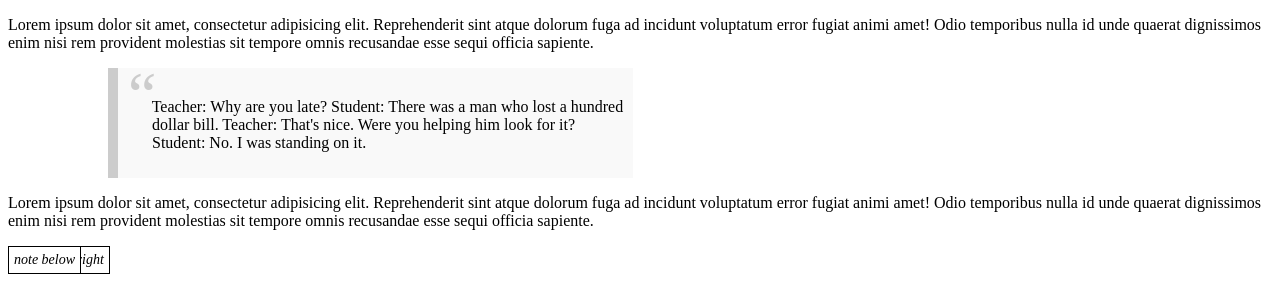
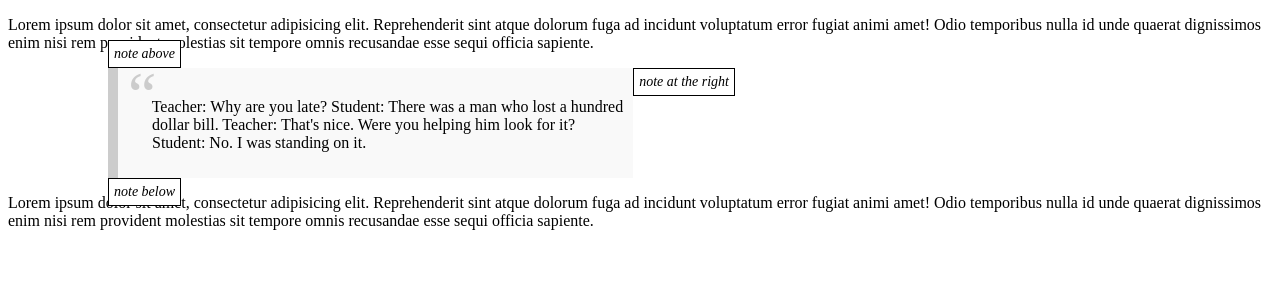
Before and after one commit to AnnaKulib/studying-in-NIX, a plain HTML site: page task4/index.html in a window 1280 px wide. Drawn offline with Linux system fonts and the light colour scheme.

Commit message:
added task4

```diff
--- a/task4/index.html
+++ b/task4/index.html
@@ -2,6 +2,7 @@
 <html>
   <head>
     <meta charset="utf-8" />
+    <script defer src="index.js"></script>
     <link rel="stylesheet" href="style.css" />
   </head>
 
@@ -25,41 +26,5 @@
       Odio temporibus nulla id unde quaerat dignissimos enim nisi rem provident
       molestias sit tempore omnis recusandae esse sequi officia sapiente.
     </p>
-
-    <script>
-      /**
-* Позиціонує елемент elem щодо елемента anchor відповідно до
-значення position.
-*
-* @param {Node} anchor елемент, біля якого позиціонується інший
-елемент
-* @param {string} position одне з: top/right/bottom
-* @param {Node} elem елемент, який позиціонується
-*
-* Обидва елементи elem і anchor повинні бути присутніми у
-документі
-*/ function positionAt(anchor, position, elem) {
-        // ... ваш код ...
-      }
-
-      /**
-       * Показує нотатку із заданим вмістом на заданій позиції
-       * Щодо елемента anchor. */
-      function showNote(anchor, position, html) {
-        let note = document.createElement("div");
-        note.className = "note";
-        note.innerHTML = html;
-        document.body.append(note);
-
-        positionAt(anchor, position, note);
-      }
-
-      // test it
-      let blockquote = document.querySelector("blockquote");
-
-      showNote(blockquote, "top", "note above");
-      showNote(blockquote, "right", "note at the right");
-      showNote(blockquote, "bottom", "note below");
-    </script>
   </body>
 </html>
--- a/task4/index.js
+++ b/task4/index.js
@@ -9,3 +9,45 @@
 // Вона використовується всередині функції showNote(anchor , position , html) , яка вже є у
 // вихідному коді завдання. Вона створює і показує елемент-«примітку» з текстом html на
 // заданій позиції position поряд з елементом anchor.
+
+//  Позиціонує елемент elem щодо елемента anchor відповідно до значення position.
+
+//  @param {Node} anchor елемент, біля якого позиціонується інший
+// елемент
+//  @param {string} position одне з: top/right/bottom
+//  @param {Node} elem елемент, який позиціонується
+// Обидва елементи elem і anchor повинні бути присутніми у документі
+function positionAt(anchor, position, elem) {
+  elem.style.position = "absolute";
+  let coords = anchor.getBoundingClientRect();
+  switch (position) {
+    case "top":
+      elem.style.top = `${coords.top - elem.offsetHeight}px`;
+      elem.style.left = `${coords.left}px`;
+      break;
+    case "right":
+      elem.style.top = `${coords.top}px`;
+      elem.style.left = `${coords.right}px`;
+      break;
+    case "bottom":
+      elem.style.top = `${coords.top + anchor.offsetHeight}px`;
+      elem.style.left = `${coords.left}px`;
+      break;
+  }
+}
+// Показує нотатку із заданим вмістом на заданій позиції Щодо елемента anchor.
+function showNote(anchor, position, html) {
+  let note = document.createElement("div");
+  note.className = "note";
+  note.innerHTML = html;
+  document.body.append(note);
+
+  positionAt(anchor, position, note);
+}
+
+// test it
+let blockquote = document.querySelector("blockquote");
+
+showNote(blockquote, "top", "note above");
+showNote(blockquote, "right", "note at the right");
+showNote(blockquote, "bottom", "note below");
```
